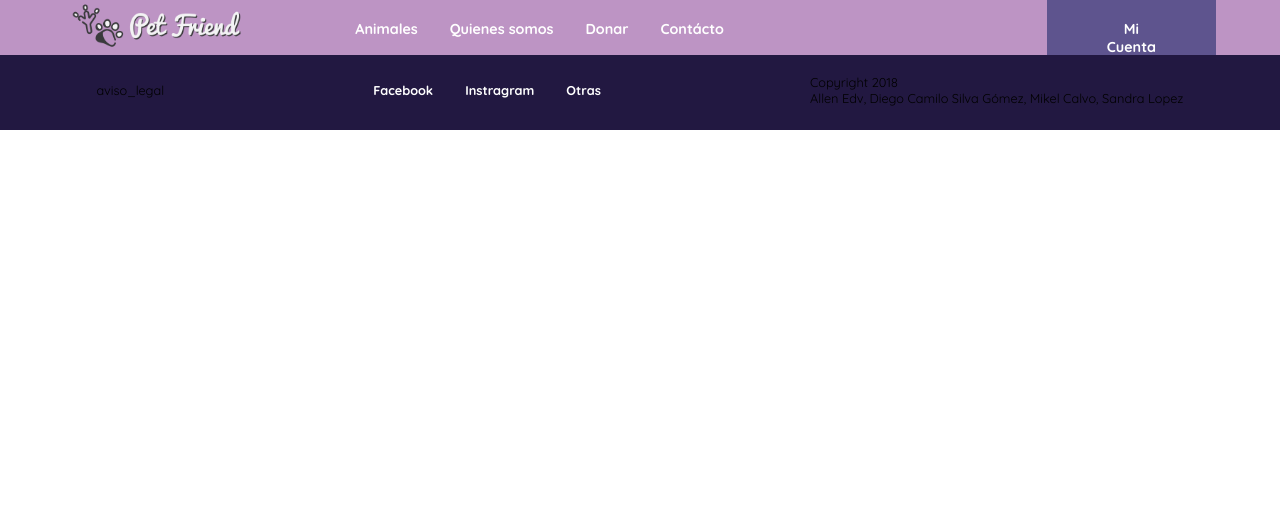
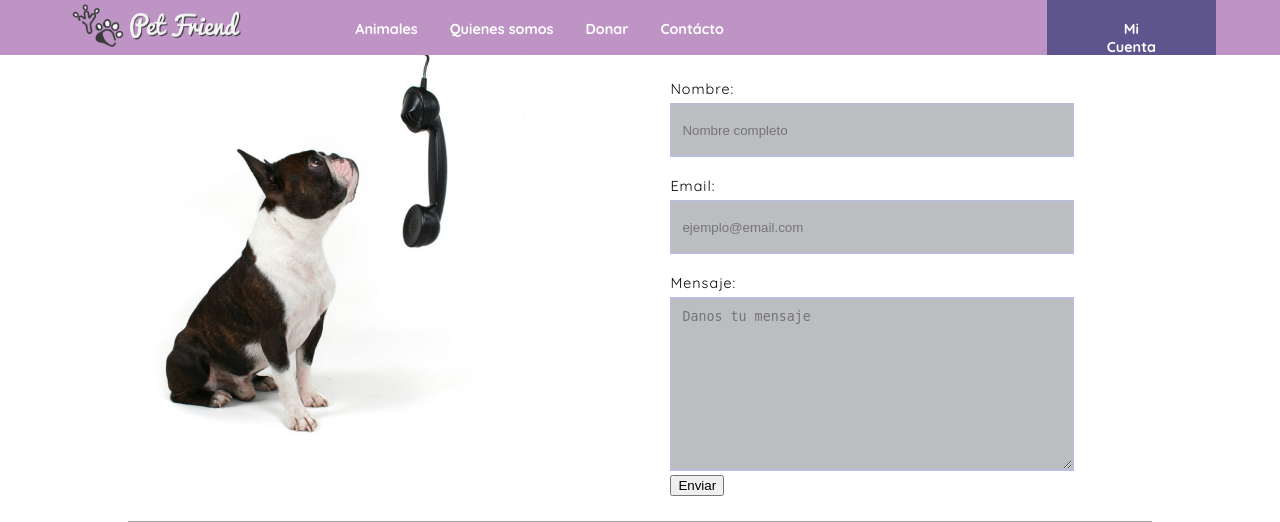
Before and after one commit to silvagomez/PetFriend, a PHP site: page /html/contacto.html in a window 1280 px wide. Shown: the top 522 px of the page. Before the commit the page ends 130 px from the top, so only its background shows below. Run offline with PHP 8.4, Linux system fonts and the light colour scheme; grey boxes are pictures that could not be loaded.

Commit message:
Actualización

```diff
--- a/css/master.css
+++ b/css/master.css
@@ -445,3 +445,59 @@ article.load{
     width: 100%;
     /* padding: 10px; */
 }
+
+/**************************************************
+***************************************************
+***************************************************
+					ACÁ COMIENZA CONTACTO
+***************************************************
+***************************************************
+****************************************************/
+article.contact{
+    display: flex;
+    flex-wrap: wrap;
+    justify-content: space-between;
+    width: 100%;
+}
+    div.cancall{
+        text-align: center;
+        width: 40%;
+    }
+
+    div.cancall img{
+        max-width: 100%;
+    }
+    div.formulario{
+        width: 40%;
+        padding: 10px;
+        display:block;
+        margin:0 auto;
+
+    }
+        form{
+            margin:0 auto;
+            width:400px;
+        }
+        label {
+            display:block;
+            margin-top:20px;
+            letter-spacing:1px;
+        }
+
+        input, textarea {
+            width:380px;
+            height:30px;
+            background:#bbbdc0;
+            border:2px solid #b8bddb;
+            padding:10px;
+            margin-top:5px;
+            color:#333;
+        }
+
+        textarea {
+            height:150px;
+        }
+article.mapa{
+    text-align: center;
+    margin: 15px;
+}
--- a/html/contacto.html
+++ b/html/contacto.html
@@ -22,14 +22,14 @@
 		<div class="wrapper w1">
 			<nav>
 				<div class="logo">
-					<img class="img_logo" src="../img/logo.png">
+					<a href="home.html"><img class="img_logo" src="../img/logo.png"></a>
 				</div>
 					<div class="menu">
 						<ul>
-							<li><a href="">Animales</a></li>
-							<li><a href="">Quienes somos</a></li>
-							<li><a href="">Donar</a></li>
-							<li><a href="">Contácto</a></li>
+							<li><a href="animales.html">Animales</a></li>
+							<li><a href="somos.html">Quienes somos</a></li>
+							<li><a href="donar.html">Donar</a></li>
+							<li><a href="contacto.html">Contácto</a></li>
 						</ul>
 					</div>
 					<div class="mi_cuenta">
@@ -42,11 +42,25 @@
 	</header>
 	<div class="wrapper w2">
 		<main>
-            <article class="">
-
-            </article>
-
-
+			<article class="contact">
+				<div class="cancall">
+					<img src="../img/contacto.jpg" alt="">
+				</div>
+					<div class="formulario">
+						<form>
+							<label for="nombre">Nombre:</label>
+							<input id="nombre" name="nombre" placeholder="Nombre completo">
+							<label for="email">Email:</label>
+							<input id="email" name="email" type="email" placeholder="ejemplo@email.com">
+							<label for="mensaje">Mensaje:</label>
+							<textarea id="mensaje" name="mensaje" placeholder="Danos tu mensaje"></textarea>
+							<button type="button" name="button">Enviar</button>
+						</form>
+					</div>
+			</article>
+			<article class="mapa">
+				<iframe src="https://www.google.com/maps/embed?pb=!1m14!1m12!1m3!1d1727.5062085312447!2d-2.940599625698522!3d43.26593214735606!2m3!1f0!2f0!3f0!3m2!1i1024!2i768!4f13.1!5e0!3m2!1ses!2ses!4v1538043067531" width="1024" height="400" frameborder="0" style="border:0" allowfullscreen></iframe>
+			</article>
 		</main>
 	</div>
 	<footer>
```
Also changed, not shown: html/animales.html (+10 -6 lines), html/basico.html (+5 -5 lines), html/home.html (+5 -5 lines), html/somos.html (+5 -5 lines), img/contacto.jpg (added).
